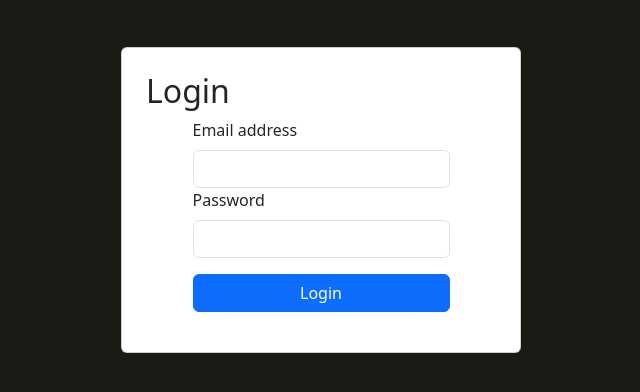
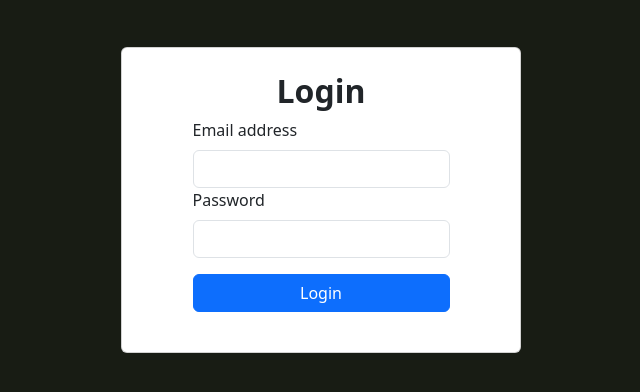
Before and after one commit to AchmetCh/CareerChase, a React (Vite) app in the folder client/: page / in a window 1280 px wide. Shown: the top 392 px of the page, without its empty margins (319-959 px from the left). Built offline with nearby package versions, Linux system fonts and the light colour scheme.

Commit message:
remove header from nonlogin

```diff
--- a/client/src/Api.jsx
+++ b/client/src/Api.jsx
@@ -1,2 +1,2 @@
-export const backendApi = 'http://localhost:8000'
-// export const backendApi = 'https://careerchasebackend.myrender.eu'
+// export const backendApi = 'http://localhost:8000'
+export const backendApi = 'https://careerchasebackend.myrender.eu'
--- a/client/src/components/auth/Login.jsx
+++ b/client/src/components/auth/Login.jsx
@@ -43,7 +43,7 @@ const Login = () => {
                 style={{ minHeight: "50vh" }}
             >
                 <Card className="p-4" style={{ width: "400px" }}>
-                    <h2>Login</h2>
+                    <h2 style={{textAlign: 'center', fontWeight: 'bold'}}>Login</h2>
 
                     <Form onSubmit={handleLogin} className="mx-auto mx-3">
                         <Form.Group controlId="formBasicEmail">
```
